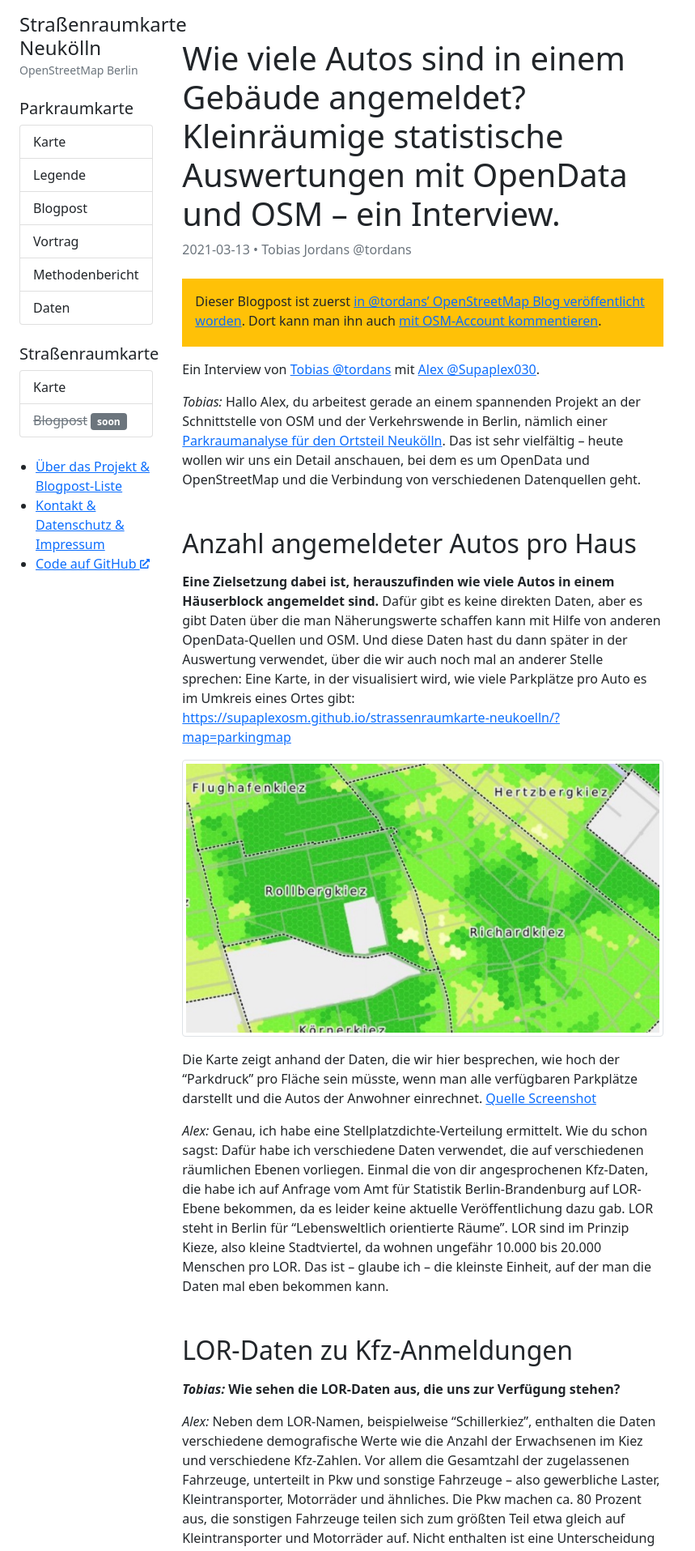
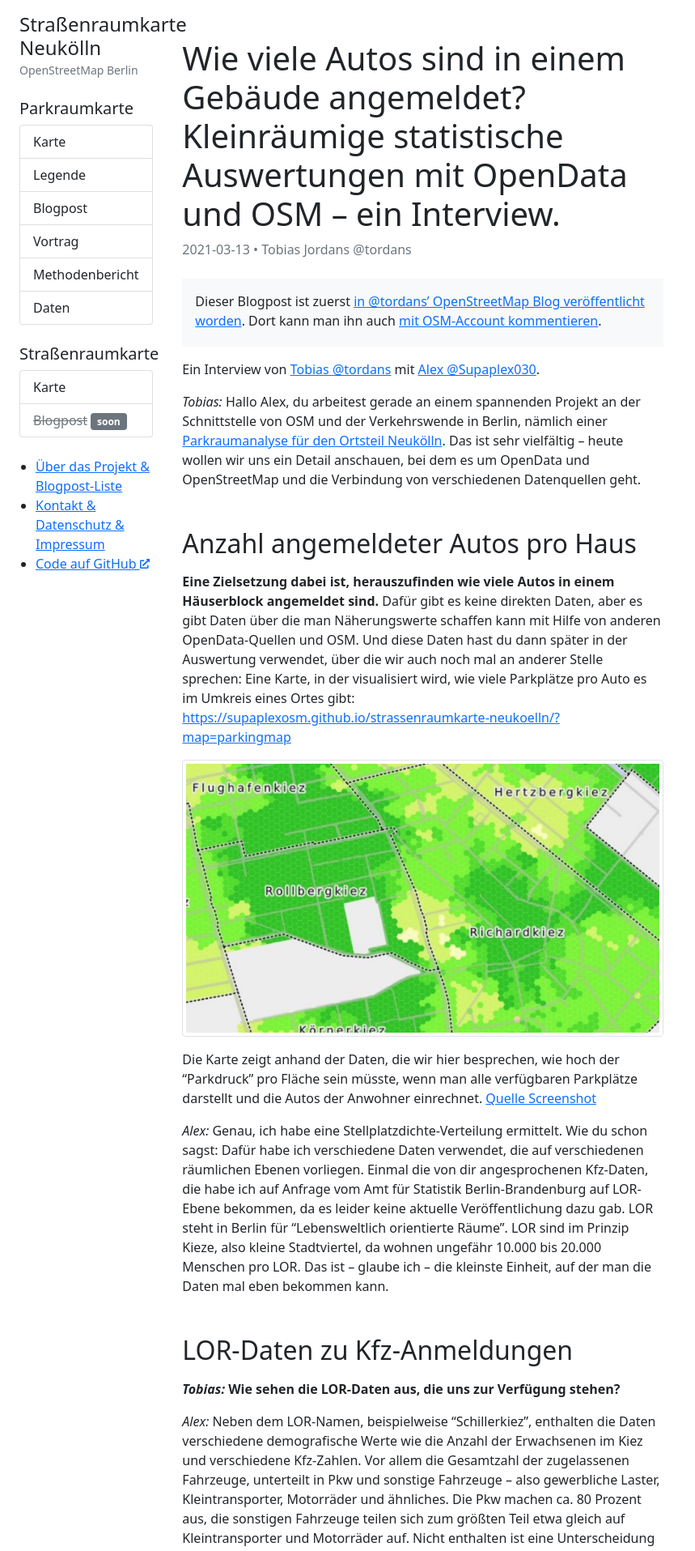
Before and after one commit to osmberlin/strassenraumkarte-neukoelln, a Jekyll site: the page built from _posts/2021-03-13-opendata.md, in a window 1280 px wide. Shown: the top 1915 px of the page at 81% size, without its empty margins (0-859 px from the left). Built offline with Jekyll 4.4.1, drawn with Linux system fonts in a browser that asks for light colours.

Commit message:
Change color of notice box on blogposts

```diff
--- a/_posts/2021-03-13-opendata.md
+++ b/_posts/2021-03-13-opendata.md
@@ -8,7 +8,7 @@ canonical_url: https://www.openstreetmap.org/user/tordans/diary/396118
 ---
 
 
-<div class="bg-warning px-3 pt-3 pb-1 mb-3">
+<div class="bg-light px-3 pt-3 pb-1 mb-3">
 
 Dieser Blogpost ist zuerst [in @tordans' OpenStreetMap Blog veröffentlicht worden](https://www.openstreetmap.org/user/tordans/diary/396118). Dort kann man ihn auch [mit OSM-Account kommentieren](https://www.openstreetmap.org/user/tordans/diary/396118#newcomment).
 
```
Also changed, not shown: _posts/2021-03-10-parkraumanalyse.md (+1 -1 lines).
